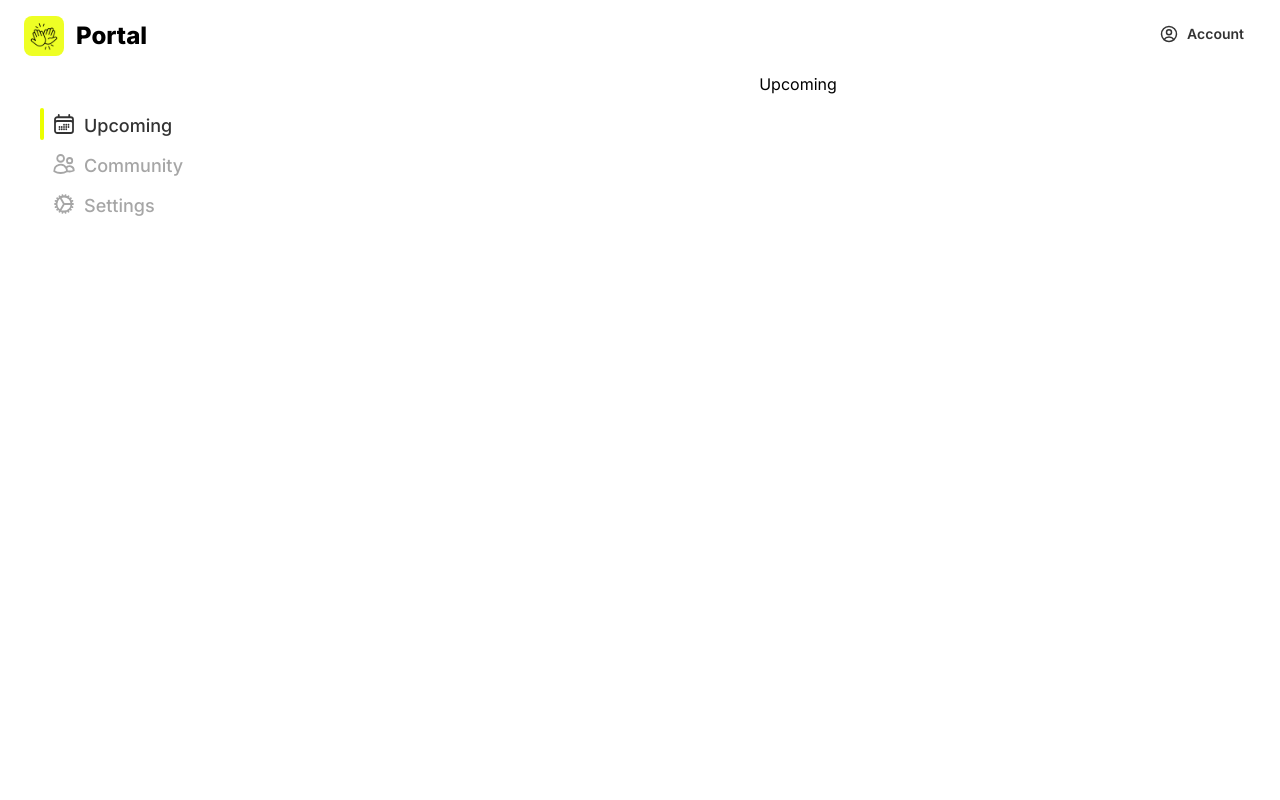
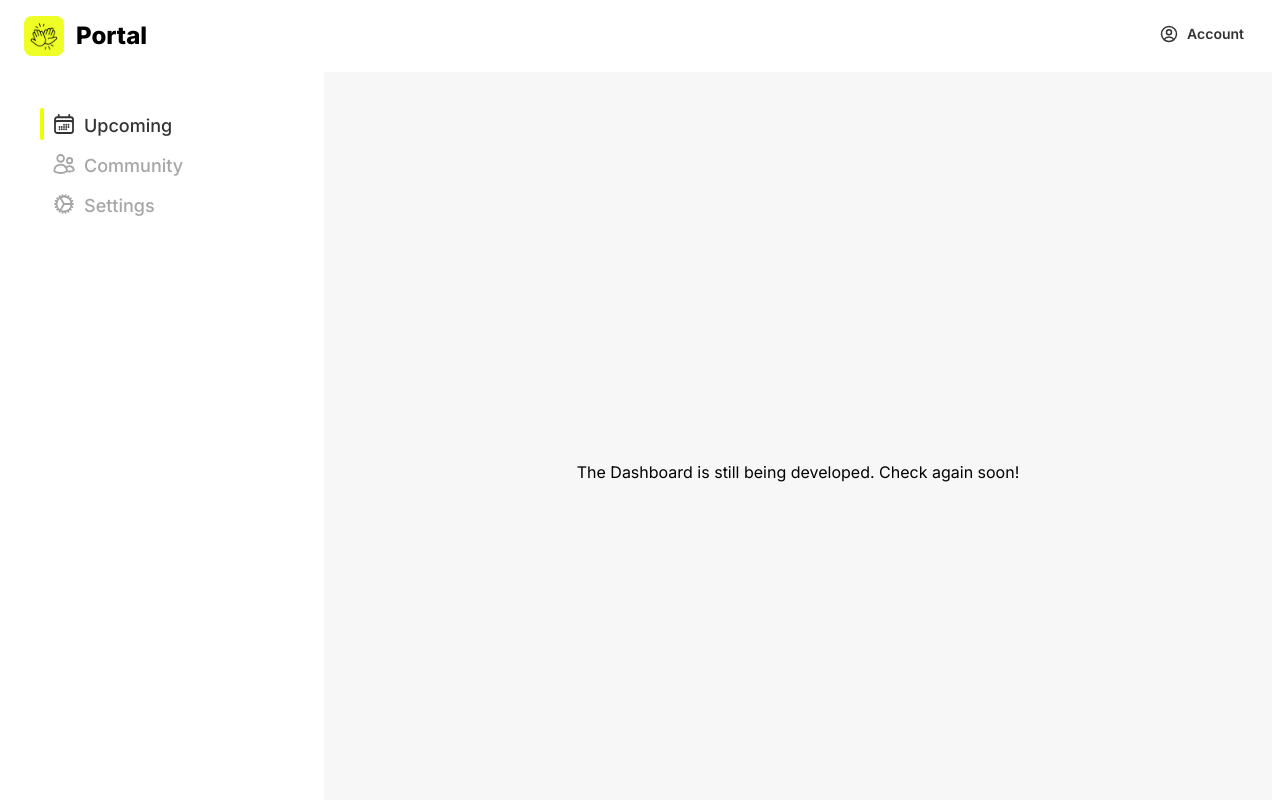
Before and after one commit to manatechdev/hangouts, a React (Create React App) app: page / in a window 1280 px wide. Shown: the top 800 px of the page. Built offline with nearby package versions, Linux system fonts and the light colour scheme.

Commit message:
added Dashboard view

```diff
--- a/src/App.jsx
+++ b/src/App.jsx
@@ -1,5 +1,6 @@
 import { BrowserRouter as Router, Routes, Route } from "react-router-dom";
 import "./App.css";
+import Dashboard from "./views/Dashboard";
 import Header from "./components/Header";
 import Body from "./components/Body";
 import Footer from "./components/Footer";
@@ -20,7 +21,7 @@ function App() {
             </Sidebar>
             <Content>
               <Routes>
-                <Route index element={<div>Upcoming</div>} />
+                <Route index element={<Dashboard />} />
                 <Route
                   path="/community"
                   element={
--- /dev/null
+++ b/src/views/Dashboard.tsx
@@ -0,0 +1,9 @@
+import UnderDevelopment from "../components/UnderDevelopment";
+
+function Dashboard() {
+  return (
+    <UnderDevelopment message="The Dashboard is still being developed. Check again soon!" />
+  );
+}
+
+export default Dashboard;
```
